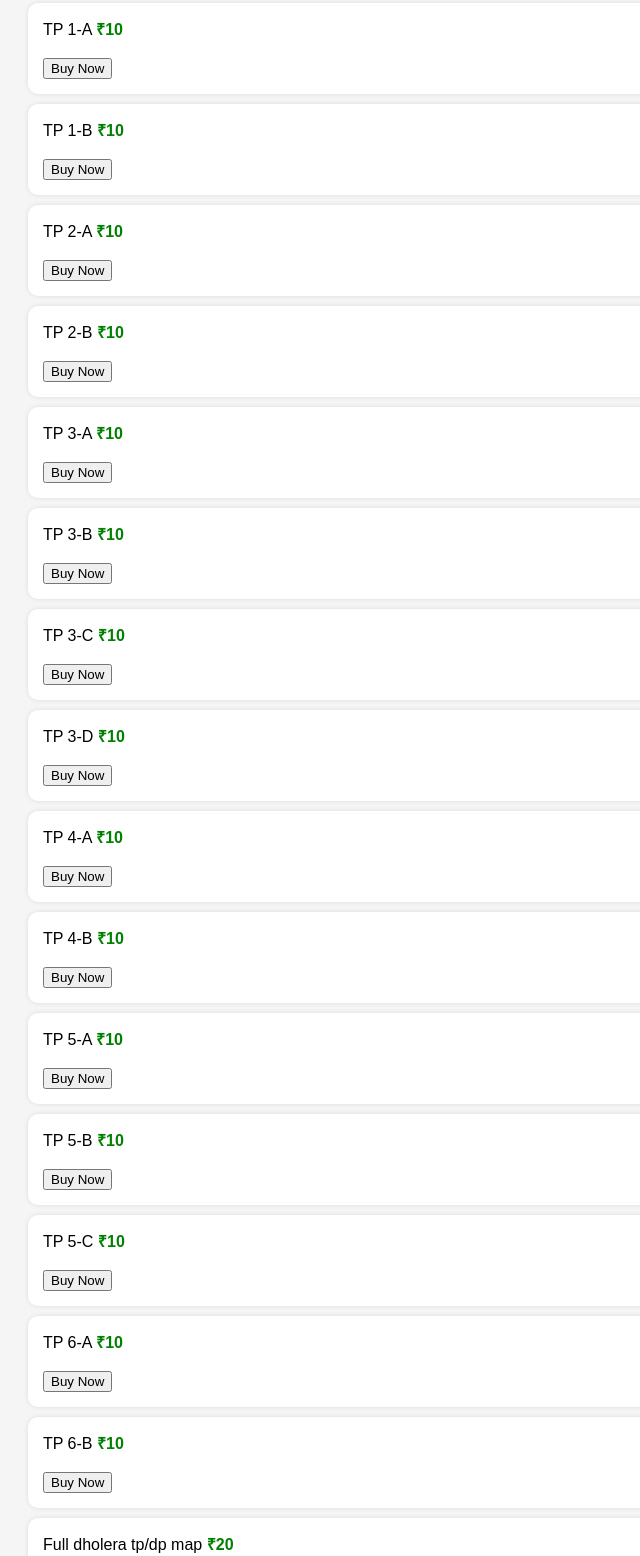
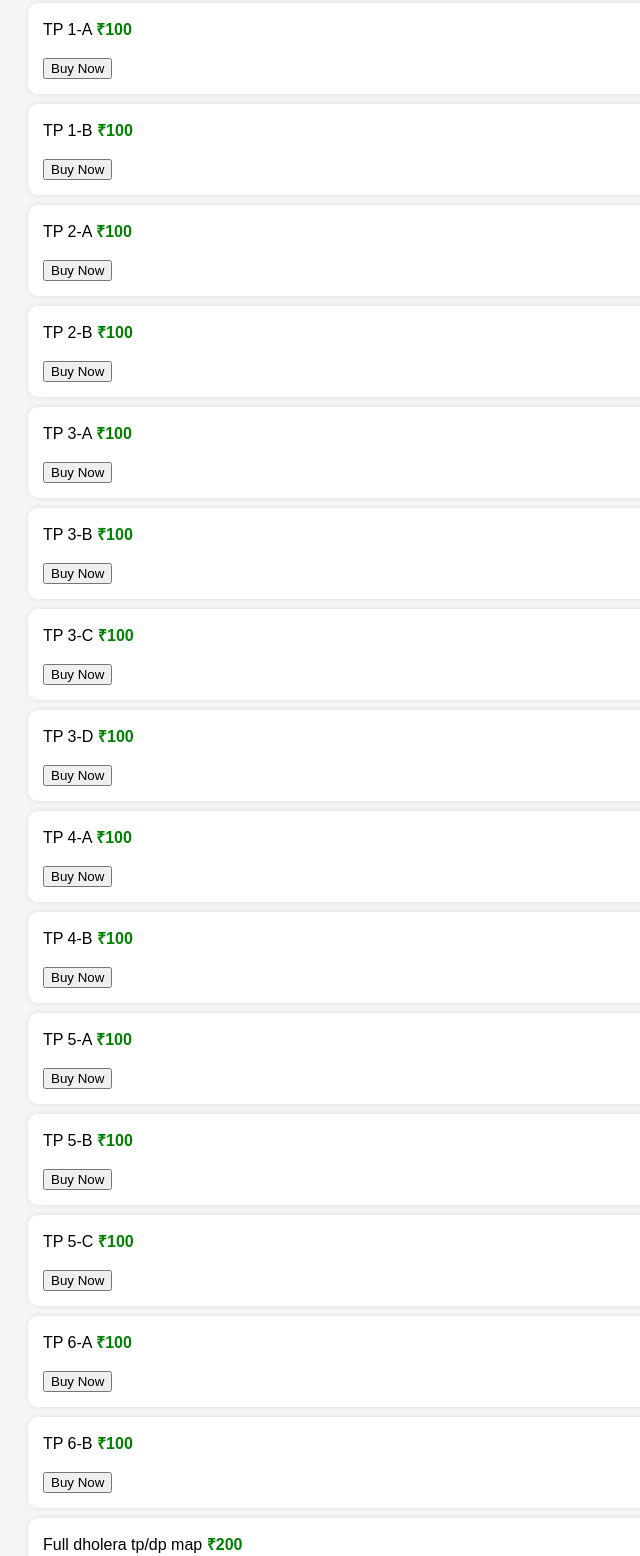
Before and after one commit to advaitdevmurari77-cpu/DHOLERA-MAPS, a plain HTML site: page index.html in a window 1280 px wide. Shown: the part 140-1696 px from the top of the page, without its empty margins (0-640 px from the left). Drawn offline with Linux system fonts and the light colour scheme.

Commit message:
Update index.html

```diff
--- a/index.html
+++ b/index.html
@@ -27,105 +27,105 @@ font-weight:bold;
 <p>Buy Individual TP Maps & Full Dholera Map</p>
 
 <div class="card">
-TP 1-A <span class="price">₹10</span>
+TP 1-A <span class="price">₹100</span>
 <br><br>
 <a href="payment.html">
 <button>Buy Now</button>
 </a>
 </div>
 <div class="card">
-TP 1-B <span class="price">₹10</span>
+TP 1-B <span class="price">₹100</span>
 <br><br>
 <a href="payment.html">
 <button>Buy Now</button>
 </a>
 </div>
 <div class="card">
-TP 2-A <span class="price">₹10</span>
+TP 2-A <span class="price">₹100</span>
 <br><br>
 <a href="payment.html">
 <button>Buy Now</button>
 </a>
 </div>
 <div class="card">
-TP 2-B <span class="price">₹10</span>
+TP 2-B <span class="price">₹100</span>
 <br><br>
 <a href="payment.html">
 <button>Buy Now</button>
 </a>
 </div>
 <div class="card">
-TP 3-A <span class="price">₹10</span>
+TP 3-A <span class="price">₹100</span>
 <br><br>
 <a href="payment.html">
 <button>Buy Now</button>
 </a>
 </div>
 <div class="card">
-TP 3-B <span class="price">₹10</span>
+TP 3-B <span class="price">₹100</span>
 <br><br>
 <a href="payment.html">
 <button>Buy Now</button>
 </a>
 </div></div>
 <div class="card">
-TP 3-C <span class="price">₹10</span>
+TP 3-C <span class="price">₹100</span>
 <br><br>
 <a href="payment.html">
 <button>Buy Now</button>
 </a>
 </div></div>
 <div class="card">
-TP 3-D <span class="price">₹10</span>
+TP 3-D <span class="price">₹100</span>
 <br><br>
 <a href="payment.html">
 <button>Buy Now</button>
 </a>
 </div></div>
 <div class="card">
-TP 4-A <span class="price">₹10</span>
+TP 4-A <span class="price">₹100</span>
 <br><br>
 <a href="payment.html">
 <button>Buy Now</button>
 </a>
 </div></div>
 <div class="card">
-TP 4-B <span class="price">₹10</span>
+TP 4-B <span class="price">₹100</span>
 <br><br>
 <a href="payment.html">
 <button>Buy Now</button>
 </a>
 </div></div>
 <div class="card">
-TP 5-A <span class="price">₹10</span>
+TP 5-A <span class="price">₹100</span>
 <br><br>
 <a href="payment.html">
 <button>Buy Now</button>
 </a>
 </div></div>
 <div class="card">
-TP 5-B <span class="price">₹10</span>
+TP 5-B <span class="price">₹100</span>
 <br><br>
 <a href="payment.html">
 <button>Buy Now</button>
 </a>
 </div></div>
 <div class="card">
-TP 5-C <span class="price">₹10</span>
+TP 5-C <span class="price">₹100</span>
 <br><br>
 <a href="payment.html">
 <button>Buy Now</button>
 </a>
 </div></div>
 <div class="card">
-TP 6-A <span class="price">₹10</span>
+TP 6-A <span class="price">₹100</span>
 <br><br>
 <a href="payment.html">
 <button>Buy Now</button>
 </a>
 </div></div>
 <div class="card">
-TP 6-B <span class="price">₹10</span>
+TP 6-B <span class="price">₹100</span>
 <br><br>
 <a href="payment.html">
 <button>Buy Now</button>
@@ -133,7 +133,7 @@ TP 6-B <span class="price">₹10</span>
 </div></div>
 
 <div class="card">
-Full dholera tp/dp map <span class="price">₹20</span>
+Full dholera tp/dp map <span class="price">₹200</span>
 <br><br>
 <a href="payment.html">
 <button>Buy Now</button>
```
